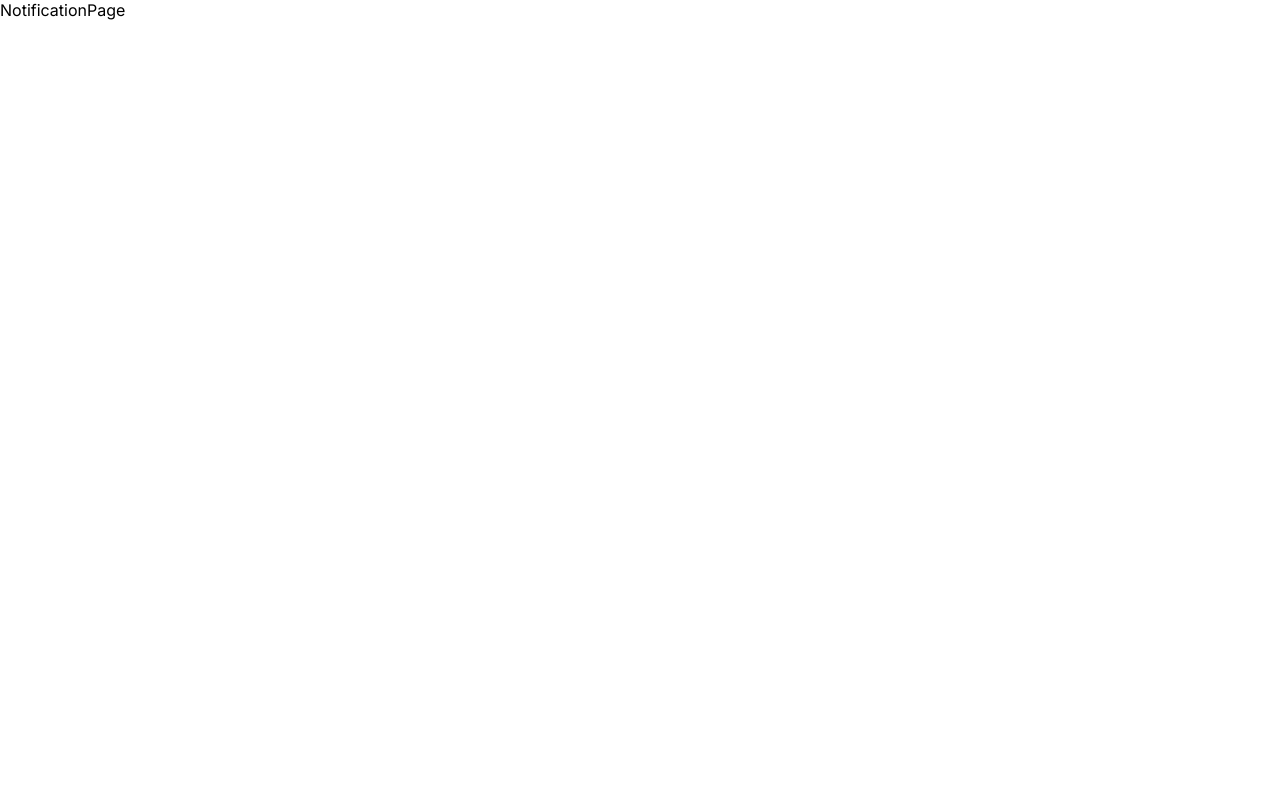
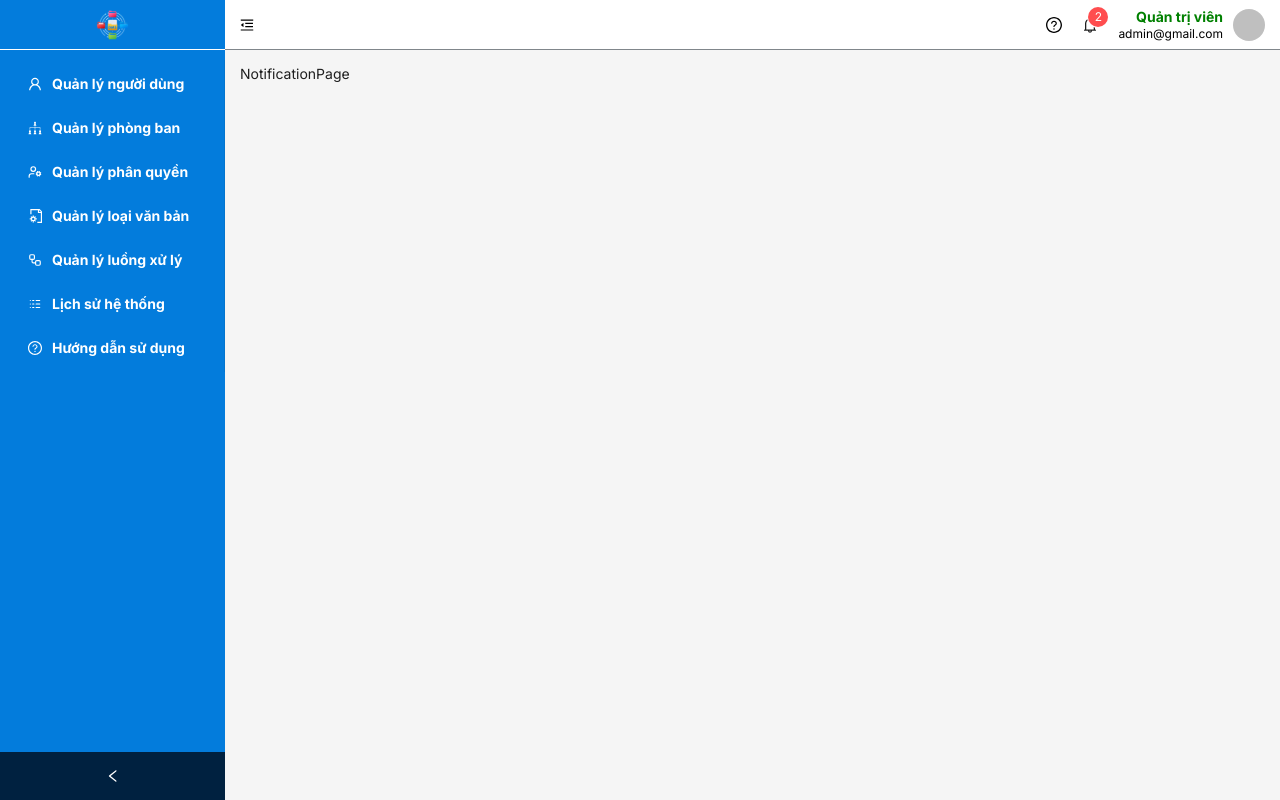
Before and after one commit to cloudcode366/Document_Management_System_FE, a React (Vite) app: page /admin in a window 1280 px wide. Built offline with nearby package versions, Linux system fonts and the light colour scheme.

Commit message:
feat(ui): implement header and sider for admin

```diff
--- a/src/layout.admin.jsx
+++ b/src/layout.admin.jsx
@@ -1,9 +1,251 @@
-import { Outlet } from "react-router-dom";
+import React, { useState } from "react";
+import {
+  UserOutlined,
+  MenuFoldOutlined,
+  MenuUnfoldOutlined,
+  QuestionCircleOutlined,
+  BellOutlined,
+} from "@ant-design/icons";
+import { Layout, Menu, Dropdown, Avatar, Badge } from "antd";
+import { Outlet, useLocation, useNavigate } from "react-router-dom";
+import { Link } from "react-router-dom";
+import { GiOrganigram } from "react-icons/gi";
+import { LuUserCog } from "react-icons/lu";
+import { GrDocumentConfig } from "react-icons/gr";
+import { LuWorkflow } from "react-icons/lu";
+import { TbLogs } from "react-icons/tb";
+import "@/styles/layout.admin.scss";
+
+const { Content, Footer, Sider } = Layout;
 
 const LayoutAdmin = () => {
+  const [collapsed, setCollapsed] = useState(false);
+  const [activeMenu, setActiveMenu] = useState("dashboard");
+  const navigate = useNavigate();
+  const location = useLocation();
+  const currentKey = location.pathname;
+
+  // const { user, setUser, setIsAuthenticated, isAuthenticated } =
+  //   useCurrentApp();
+
+  // const handleLogout = async () => {
+  //   //todo
+  //   const res = await logoutAPI();
+  //   if (res.data) {
+  //     setUser(null);
+  //     setIsAuthenticated(false);
+  //     localStorage.removeItem("access_token");
+  //   }
+  // };
+
+  const items = [
+    {
+      label: <Link to="/admin/user">Quản lý người dùng</Link>,
+      key: "/admin/user",
+      icon: <UserOutlined />,
+    },
+    {
+      label: <Link to="/admin/division">Quản lý phòng ban</Link>,
+      key: "/admin/division",
+      icon: <GiOrganigram />,
+    },
+    {
+      label: <Link to="/admin/permission">Quản lý phân quyền</Link>,
+      key: "/admin/permission",
+      icon: <LuUserCog />,
+    },
+    {
+      label: <Link to="/admin/document-type">Quản lý loại văn bản</Link>,
+      key: "/admin/document-type",
+      icon: <GrDocumentConfig />,
+    },
+    {
+      label: <Link to="/admin/workflow">Quản lý luồng xử lý</Link>,
+      key: "/admin/workflow",
+      icon: <LuWorkflow />,
+    },
+    {
+      label: <Link to="/admin/log">Lịch sử hệ thống</Link>,
+      key: "/admin/log",
+      icon: <TbLogs />,
+    },
+    {
+      label: <Link to="/admin/user-guide">Hướng dẫn sử dụng</Link>,
+      key: "/admin/user-guide",
+      icon: <QuestionCircleOutlined />,
+    },
+  ];
+
+  const itemsDropdown = [
+    {
+      label: (
+        <label
+          style={{ cursor: "pointer" }}
+          onClick={() => navigate("/admin/profile")}
+        >
+          Quản lý tài khoản
+        </label>
+      ),
+      key: "account",
+    },
+    {
+      label: (
+        <label style={{ cursor: "pointer" }} onClick={() => navigate("/login")}>
+          Đăng xuất
+        </label>
+      ),
+      key: "logout",
+    },
+  ];
+
+  // const urlAvatar = `${import.meta.env.VITE_BACKEND_URL}/images/avatar/${
+  //   user?.avatar
+  // }`;
+
+  // if (isAuthenticated === false) {
+  //   return <Outlet />;
+  // }
+
+  // const isAdminRoute = location.pathname.includes("admin");
+  // if (isAuthenticated === true && isAdminRoute === true) {
+  //   const role = user?.role;
+  //   if (role === "USER") {
+  //     return <Outlet />;
+  //   }
+  // }
+
   return (
     <>
-      <Outlet />
+      <Layout style={{ minHeight: "100vh" }} className="layout-admin">
+        <Sider
+          style={{ backgroundColor: "#037CDC", color: "#ffffff" }}
+          collapsible
+          collapsed={collapsed}
+          onCollapse={(value) => setCollapsed(value)}
+          width={225}
+          collapsedWidth={80}
+        >
+          <div
+            style={{
+              height: "50px",
+              position: "relative",
+              width: "100%",
+              display: "flex",
+              alignItems: "center",
+              justifyContent: "center",
+              overflow: "hidden",
+              marginBottom: "10px",
+            }}
+          >
+            <img
+              src="/logo.svg"
+              alt="logo"
+              style={{
+                maxHeight: "40px",
+                objectFit: "contain",
+                display: "block",
+              }}
+            />
+            <div
+              style={{
+                position: "absolute",
+                bottom: 0,
+                left: 0,
+                width: "100%",
+                height: "1px",
+                backgroundColor: "#ffffff",
+              }}
+            ></div>
+          </div>
+          <Menu
+            defaultSelectedKeys={[activeMenu]}
+            selectedKeys={[currentKey]}
+            mode="inline"
+            items={items}
+            onClick={(e) => setActiveMenu(e.key)}
+            style={{
+              backgroundColor: "#037CDC",
+              color: "white",
+              fontWeight: "bold",
+            }}
+            className="custom-menu"
+          />
+        </Sider>
+        <Layout>
+          <div
+            className="admin-header"
+            style={{
+              height: "50px",
+              borderBottom: "1px solid #80868b",
+              display: "flex",
+              alignItems: "center",
+              justifyContent: "space-between",
+              padding: "0 15px",
+              background: "white",
+            }}
+          >
+            <span>
+              {React.createElement(
+                collapsed ? MenuUnfoldOutlined : MenuFoldOutlined,
+                {
+                  className: "trigger",
+                  onClick: () => setCollapsed(!collapsed),
+                }
+              )}
+            </span>
+            <div style={{ display: "flex", alignItems: "center", gap: "20px" }}>
+              <QuestionCircleOutlined
+                style={{ fontSize: "16px", cursor: "pointer" }}
+                onClick={() => navigate("/admin/user-guide")}
+              />
+
+              <Badge count={2}>
+                <BellOutlined
+                  style={{ fontSize: "16px", cursor: "pointer" }}
+                  onClick={() => navigate("/admin")}
+                />
+              </Badge>
+
+              <Dropdown menu={{ items: itemsDropdown }} trigger={["click"]}>
+                <div
+                  style={{
+                    display: "flex",
+                    alignItems: "center",
+                    cursor: "pointer",
+                    gap: "10px",
+                  }}
+                >
+                  <div
+                    style={{
+                      display: "flex",
+                      flexDirection: "column",
+                      lineHeight: "1",
+                      textAlign: "right",
+                      gap: "4px",
+                    }}
+                  >
+                    <span
+                      style={{
+                        fontSize: "14px",
+                        color: "green",
+                        fontWeight: "bold",
+                      }}
+                    >
+                      Quản trị viên
+                    </span>
+                    <span style={{ fontSize: "12px" }}>admin@gmail.com</span>
+                  </div>
+
+                  <Avatar />
+                </div>
+              </Dropdown>
+            </div>
+          </div>
+          <Content style={{ padding: "15px" }}>
+            <Outlet />
+          </Content>
+        </Layout>
+      </Layout>
     </>
   );
 };
--- /dev/null
+++ b/src/styles/layout.admin.scss
@@ -0,0 +1,19 @@
+/* Chữ & icon màu trắng và đậm khi chưa chọn */
+.custom-menu .ant-menu-item a,
+.custom-menu .ant-menu-item .anticon,
+.custom-menu .ant-menu-item svg {
+  color: white !important;
+  font-weight: bold !important;
+}
+
+/* Khi chọn item, chữ & icon chuyển sang màu xanh */
+.custom-menu .ant-menu-item-selected a,
+.custom-menu .ant-menu-item-selected .anticon,
+.custom-menu .ant-menu-item-selected svg {
+  color: #037cdc !important;
+}
+
+/* Nền trắng khi chọn */
+.custom-menu .ant-menu-item-selected {
+  background-color: white !important;
+}
```
